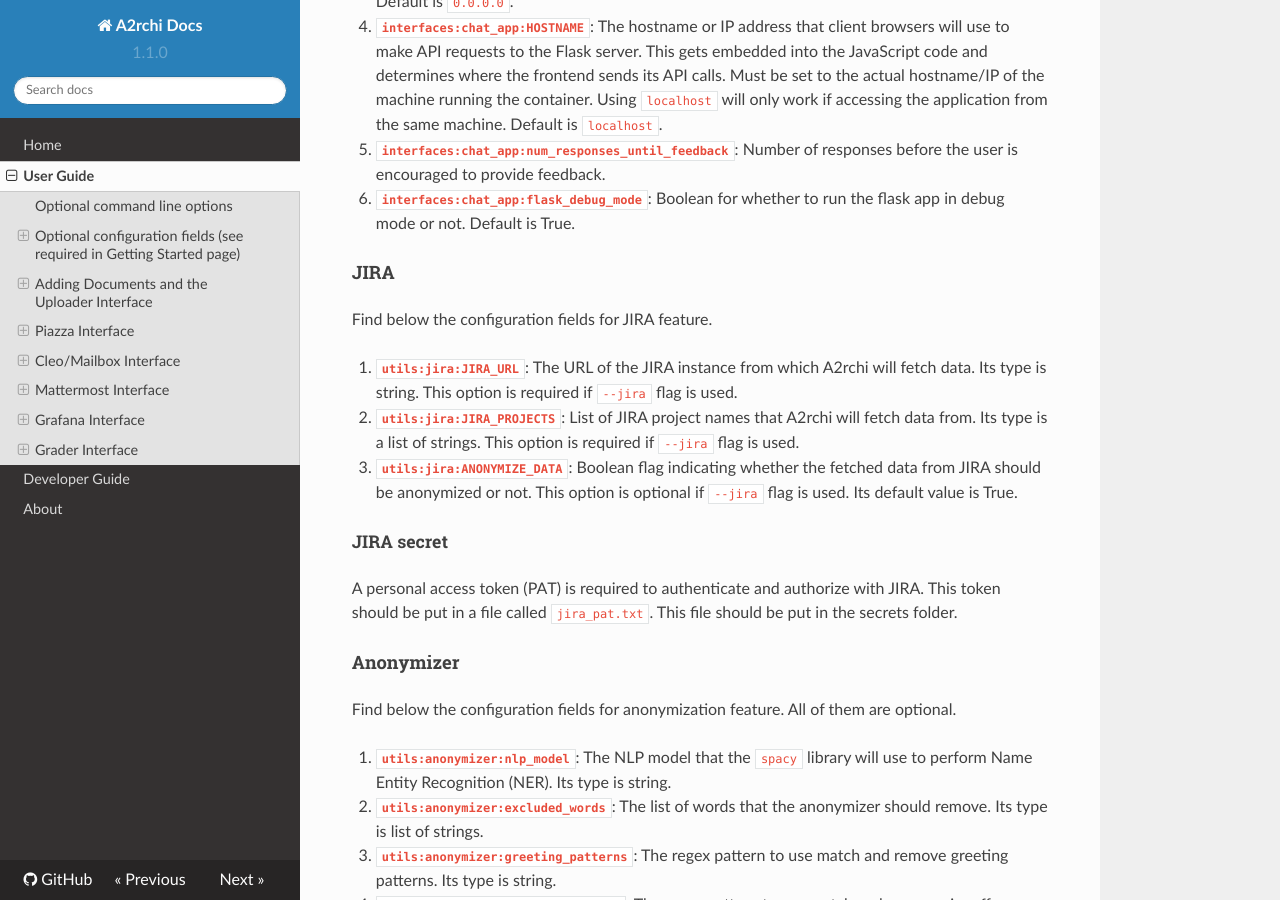
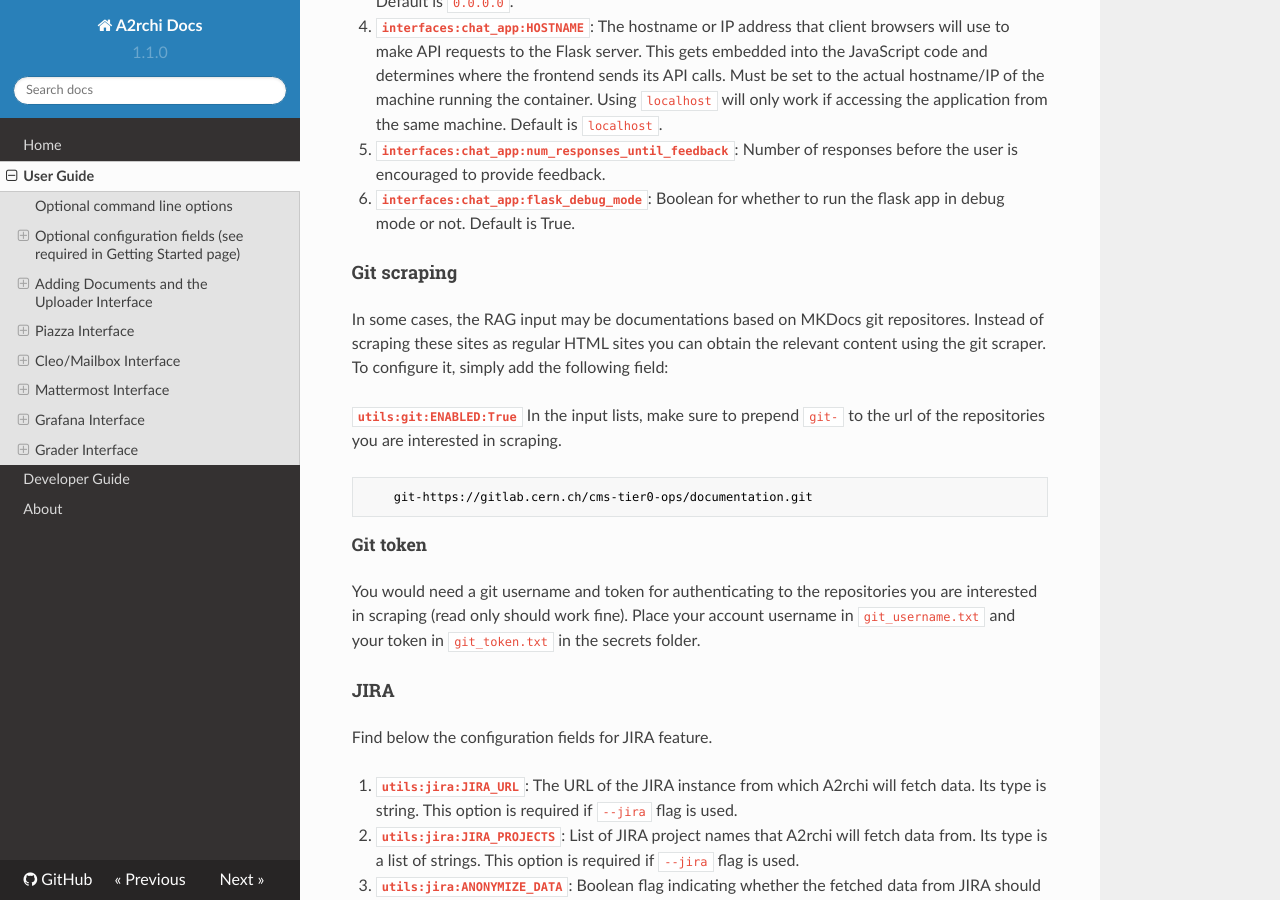
Before and after one commit to mit-submit/A2rchi, an MkDocs documentation site: the page built from docs/docs/user_guide.md, in a window 1280 px wide and 900 px high, scrolled down 3716 px. Built offline with MkDocs 1.6.1, drawn with Linux system fonts in a browser that asks for light colours; nearby versions of some CDN libraries; some of the changed text lies outside the part shown.

Commit message:
Included documentation in User Guide

```diff
--- a/docs/docs/user_guide.md
+++ b/docs/docs/user_guide.md
@@ -119,6 +119,21 @@ Additional configuration options for the chatbot, deployed automatically with A2
 5. **`interfaces:chat_app:num_responses_until_feedback`**: Number of responses before the user is encouraged to provide feedback.
 
 6. **`interfaces:chat_app:flask_debug_mode`**: Boolean for whether to run the flask app in debug mode or not. Default is True.
+
+#### Git scraping
+
+In some cases, the RAG input may be documentations based on MKDocs git repositores. Instead of scraping these sites as regular HTML sites you can obtain the relevant content using the git scraper. To configure it, simply add the following field:
+
+**`utils:git:ENABLED:True`**
+In the input lists, make sure to prepend `git-` to the url of the repositories you are interested in scraping.
+
+        git-https://gitlab.cern.ch/cms-tier0-ops/documentation.git
+
+
+##### Git token
+
+You would need a git username and token for authenticating to the repositories you are interested in scraping (read only should work fine). Place your account username in `git_username.txt` and your token in `git_token.txt` in the secrets folder.
+
 
 #### JIRA
 
```
Also changed, not shown: other parts of docs/docs/user_guide.md (+1 -1 lines).
